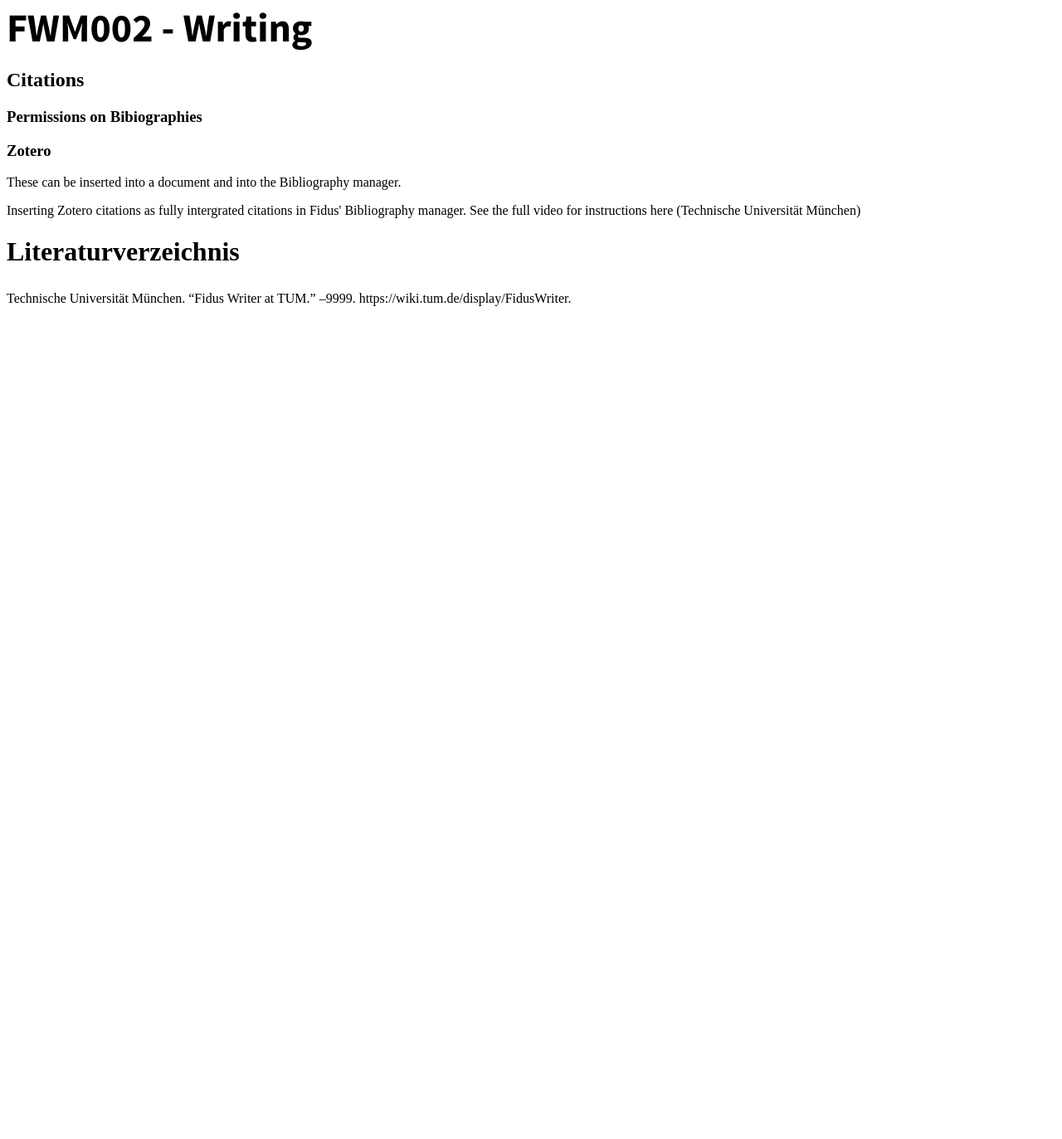
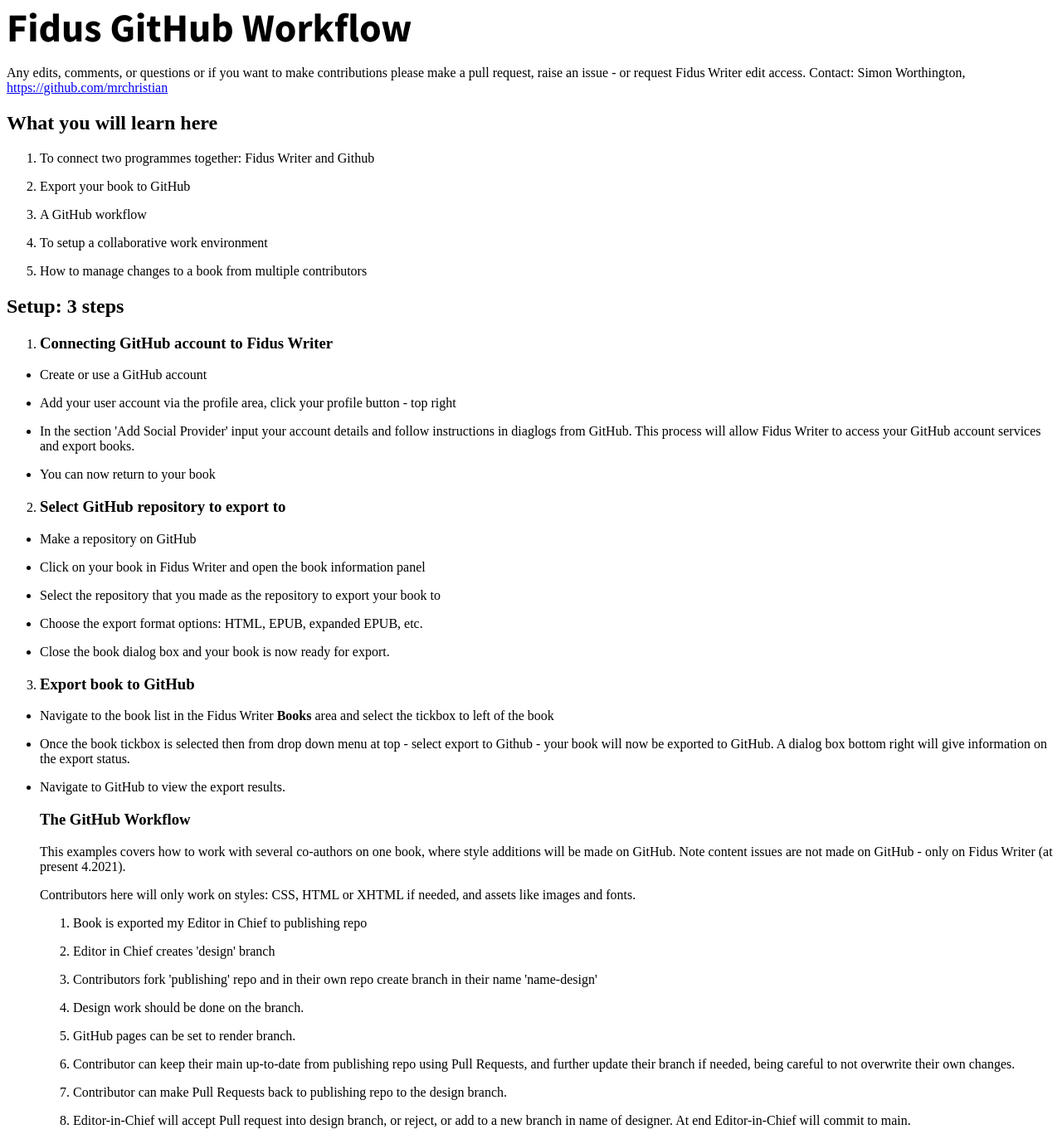
Before and after one commit to TIBHannover/Fidus-Writer-Manual, a plain HTML site: page html/document-3.html in a window 1280 px wide. Shown: the part 5-1378 px from the top of the page at 83% size. Before the commit the page ends 800 px from the top, so only its background shows below. Drawn offline with Linux system fonts and the light colour scheme.

Commit message:
Update from Fidus Writer

```diff
--- a/html/document-3.html
+++ b/html/document-3.html
@@ -2,27 +2,125 @@
 <html>
   <head>
     <meta charset="UTF-8">
-    <title>FWM002 - Writing </title>
+    <title>Fidus GitHub Workflow</title>
     <link type="text/css" rel="stylesheet" href="css/document.css" />
     <link type="text/css" rel="stylesheet" href="css/elephant.css" />
   </head>
-  <body>
-    <div class="article-part article-title" id="_3_0">FWM002 - Writing </div>
+  <body class="book-chapter">
+    <div class="article-part article-title" id="_3_0">Fidus GitHub Workflow</div>
     <div class="article-part article-heading article-subtitle" data-hidden="true"></div>
     <div class="article-part article-contributors article-authors" data-hidden="true"></div>
     <div class="article-part article-richtext article-abstract" data-hidden="true"></div>
     <div class="article-part article-tags article-keywords" data-hidden="true"></div>
     <div class="article-part article-richtext article-body">
-      <h2 id="H5773217">Citations</h2>
-      <h3 id="H1368393">Permissions on Bibiographies</h3>
-      <h3 id="H899131">Zotero</h3>
-      <p>These can be inserted into a document and into the Bibliography manager.</p>
-      <p>Inserting Zotero citations as fully intergrated citations in Fidus' Bibliography manager. See the full video for instructions here <span class="citation">(Technische Universität München)</span></p>
+      <p>Any edits, comments, or questions or if you want to make contributions please make a pull request, raise an issue - or request Fidus Writer edit access. Contact: Simon Worthington, <a href="https://github.com/mrchristian" title="https://github.com/mrchristian">https://github.com/mrchristian</a></p>
+      <h2 id="H8939544">What you will learn here</h2>
+      <ol id="L39060721">
+        <li>
+          <p>To connect two programmes together: Fidus Writer and Github</p>
+        </li>
+        <li>
+          <p>Export your book to GitHub</p>
+        </li>
+        <li>
+          <p>A GitHub workflow</p>
+        </li>
+        <li>
+          <p>To setup a collaborative work environment </p>
+        </li>
+        <li>
+          <p>How to manage changes to a book from multiple contributors</p>
+        </li>
+      </ol>
+      <h2 id="H1462292">Setup: 3 steps</h2>
+      <ol id="L47625321">
+        <li>
+          <h3 id="H5477297">Connecting GitHub account to Fidus Writer</h3>
+        </li>
+      </ol>
+      <ul id="L78728751">
+        <li>
+          <p>Create or use a GitHub account</p>
+        </li>
+        <li>
+          <p>Add your user account via the profile area, click your profile button - top right</p>
+        </li>
+        <li>
+          <p>In the section 'Add Social Provider' input your account details and follow instructions in diaglogs from GitHub. This process will allow Fidus Writer to access your GitHub account services and export books.</p>
+        </li>
+        <li>
+          <p>You can now return to your book</p>
+        </li>
+      </ul>
+      <ol id="L89468181" start="2">
+        <li>
+          <h3 id="H3699755">Select GitHub repository to export to</h3>
+        </li>
+      </ol>
+      <ul id="L25719521">
+        <li>
+          <p>Make a repository on GitHub</p>
+        </li>
+        <li>
+          <p>Click on your book in Fidus Writer and open the book information panel</p>
+        </li>
+        <li>
+          <p>Select the repository that you made as the repository to export your book to</p>
+        </li>
+        <li>
+          <p>Choose the export format options: HTML, EPUB, expanded EPUB, etc.</p>
+        </li>
+        <li>
+          <p>Close the book dialog box and your book is now ready for export. </p>
+        </li>
+      </ul>
+      <ol id="L16939281" start="3">
+        <li>
+          <h3 id="H6727539">Export book to GitHub</h3>
+        </li>
+      </ol>
+      <ul id="L15097941">
+        <li>
+          <p>Navigate to the book list in the Fidus Writer <strong>Books</strong> area and select the tickbox to left of the book</p>
+        </li>
+        <li>
+          <p>Once the book tickbox is selected then from drop down menu at top - select export to Github - your book will now be exported to GitHub. A dialog box bottom right will give information on the export status.</p>
+        </li>
+        <li>
+          <p>Navigate to GitHub to view the export results.</p>
+          <h3 id="H5994203">The GitHub Workflow</h3>
+          <p>This examples covers how to work with several co-authors on one book, where style additions will be made on GitHub. Note content issues are not made on GitHub - only on Fidus Writer (at present 4.2021).</p>
+          <p>Contributors here will only work on styles: CSS, HTML or XHTML if needed, and assets like images and fonts.</p>
+          <ol id="L68506931">
+            <li>
+              <p>Book is exported my Editor in Chief to publishing repo</p>
+            </li>
+            <li>
+              <p>Editor in Chief creates 'design' branch</p>
+            </li>
+            <li>
+              <p>Contributors fork 'publishing' repo and in their own repo create branch in their name 'name-design'</p>
+            </li>
+            <li>
+              <p>Design work should be done on the branch.</p>
+            </li>
+            <li>
+              <p>GitHub pages can be set to render branch.</p>
+            </li>
+            <li>
+              <p>Contributor can keep their main up-to-date from publishing repo using Pull Requests, and further update their branch if needed, being careful to not overwrite their own changes.</p>
+            </li>
+            <li>
+              <p>Contributor can make Pull Requests back to publishing repo to the design branch.</p>
+            </li>
+            <li>
+              <p>Editor-in-Chief will accept Pull request into design branch, or reject, or add to a new branch in name of designer. At end Editor-in-Chief will commit to main.</p>
+            </li>
+          </ol>
+          <p></p>
+        </li>
+      </ul>
       <p></p>
-    </div>
-    <h1 class="article-bibliography-header" id="_3_1">Literaturverzeichnis</h1>
-    <div class="csl-bib-body">
-      <div class="csl-entry">Technische Universität München. “Fidus Writer at TUM.” –9999. https://wiki.tum.de/display/FidusWriter.</div>
     </div>
     <section class="fnlist" role="doc-footnotes"></section>
   </body>
```
